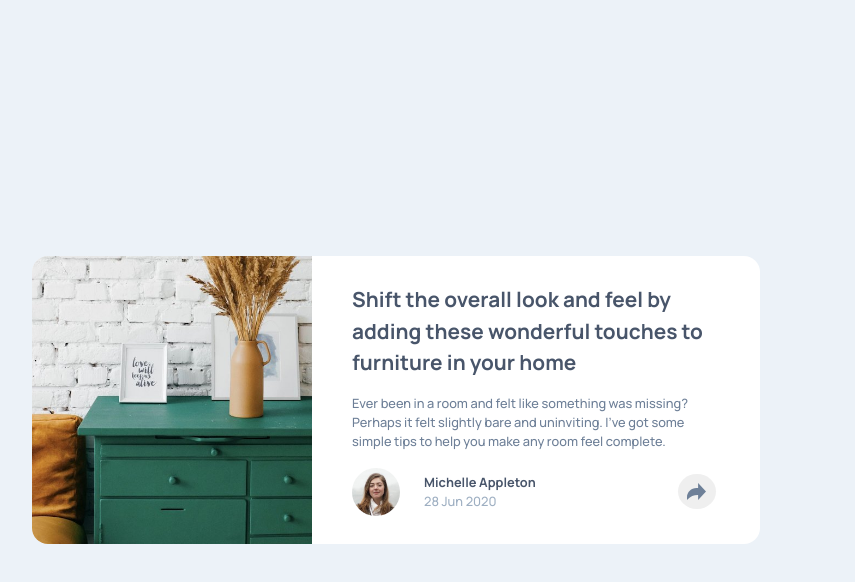
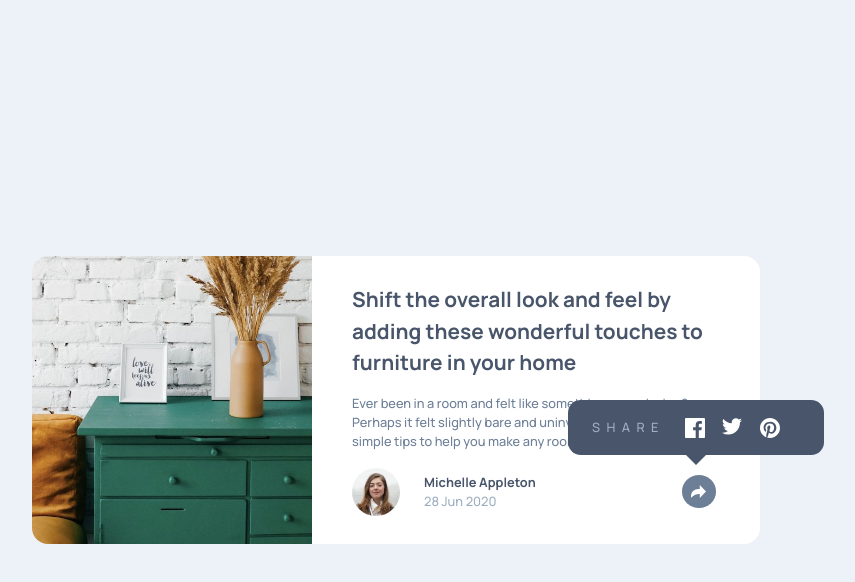
Before and after one commit to LouisVerch/FEM_Preview_Component_Master, a plain HTML site: page index.html in a window 1280 px wide. Both pictures are taken after a click on the button "Share". Shown: the whole page, without its empty margins (244-1099 px from the left). Drawn offline with Linux system fonts and the light colour scheme.

Commit message:
push for hosting website and analysing with devTools

```diff
--- a/index.html
+++ b/index.html
@@ -85,6 +85,19 @@
                 alt="Share Icon"
               />
             </button>
+            <button id="btn-close" class="icon-share" title="Share">
+              <svg
+                id="share-image"
+                xmlns="http://www.w3.org/2000/svg"
+                width="15"
+                height="13"
+              >
+                <path
+                  fill="#ffffff"
+                  d="M15 6.495L8.766.014V3.88H7.441C3.33 3.88 0 7.039 0 10.936v2.049l.589-.612C2.59 10.294 5.422 9.11 8.39 9.11h.375v3.867L15 6.495z"
+                />
+              </svg>
+            </button>
           </div>
         </div>
         <div id="box">
--- a/main.js
+++ b/main.js
@@ -1,33 +1,65 @@
 // Get the button and box elements
 const toggle_btn = document.getElementById("btn-toggle");
 const box = document.getElementById("box");
+const pop_up = document.getElementById("pop-up");
 const footer = document.getElementById("footer-container");
 const close_btn = document.getElementById("btn-close");
-const isLargeScreen = window.innerWidth > 768;
-const popup = document.getElementById("pop-up");
+// variable that measures if screen size > tablet
+let isLargeScreen = window.innerWidth > 768;
+
+// updates isLargeScreen when window is resized
+window.addEventListener("resize", () => {
+  isLargeScreen = window.innerWidth >= 768;
+  if (isLargeScreen === true) {
+    box.style.display = "none";
+    footer.style.display = "flex";
+
+    // Debugging of the fonction
+    //   console.log("if activated");
+    //   console.log(box.style.display);
+  }
+  if (isLargeScreen === false) {
+    pop_up.style.display = "none";
+  }
+  // // For debugging of isLarge Screen
+  // console.log("isLargeScreen updated:", isLargeScreen);
+});
 // Toggle the box when the share button is clicked
 toggle_btn.addEventListener("click", () => {
   // Toggle the visibility of the box
   if (
-    (box.style.display === "none" || box.style.display === "") &&
-    isLargeScreen === false
+    isLargeScreen === false &&
+    (box.style.display === "none" || box.style.display === "")
   ) {
+    console.log("if 1");
     box.style.display = "flex"; // Show the box
     footer.style.display = "none"; //Hide the footer
+    close_btn.style.display = "flex";
   } else {
-    box.style.display = "none";
-    footer.style.display = "flex"; // Hide the box
+    if (
+      (pop_up.style.display === "none" || pop_up.style.display === "") &&
+      isLargeScreen === true
+    ) {
+      console.log("if 3");
+      pop_up.style.display = "flex";
+      toggle_btn.style.display = "none";
+      close_btn.style.display = "flex";
+    } else {
+      console.log("if 4)");
+      pop_up.style.display = "none";
+      toggle_btn.style.display = "flex";
+    }
   }
 });
 close_btn.addEventListener("click", () => {
-  if (
-    (box.style.display === "flex" || box.style.display === "") &&
-    isLargeScreen === false
-  ) {
+  if (box.style.display === "flex" && isLargeScreen === false) {
+    console.log("if5");
     box.style.display = "none"; // Show the box
     footer.style.display = "flex"; //Hide the footer
   } else {
-    box.style.display = "flex";
-    footer.style.display = "none"; // Hide the box
+    console.log("if6");
+    pop_up.style.display = "none";
+    toggle_btn.style.display = "flex";
+    close_btn.style.display = "none";
   }
 });
--- a/styles.css
+++ b/styles.css
@@ -167,7 +167,7 @@ button {
 
 #box {
     display: none;
-    margin-top: -2rem;
+    margin-top: -1.5rem;
     padding: 1.1rem 2.2rem;
     width: 100%;
     align-items: center;
@@ -175,6 +175,7 @@ button {
 }
 
 #btn-close {
+    display: none;
     background-color: var(--color-desaturated-dark-blue);
 }
 
@@ -186,9 +187,10 @@ button {
 
 .pop-up {
     display: none;
-    position: relative;
-    top: 10rem;
-    right: -13.5rem;
+    transition: all 1s;
+    position: absolute;
+    top: 9rem;
+    right: -4rem;
     padding: 1.1rem 1.5rem;
     border-radius: 0.8rem;
     width: 16rem;
@@ -220,6 +222,15 @@ button {
 }
 
 @media screen and (min-width: 48em) {
+    #btn-close {
+        width: auto;
+        margin-left: auto;
+        display: none;
+    }
+
+    main {
+        padding: 6rem 4rem;
+    }
 
     .main-container {
         overflow: initial;
@@ -248,9 +259,6 @@ button {
         max-width: 3rem;
     }
 
-    #share-image {
-        width: 1.2rem;
-    }
 
     .text-container {
         padding: 0 2.75rem 0 2.5rem;
```
